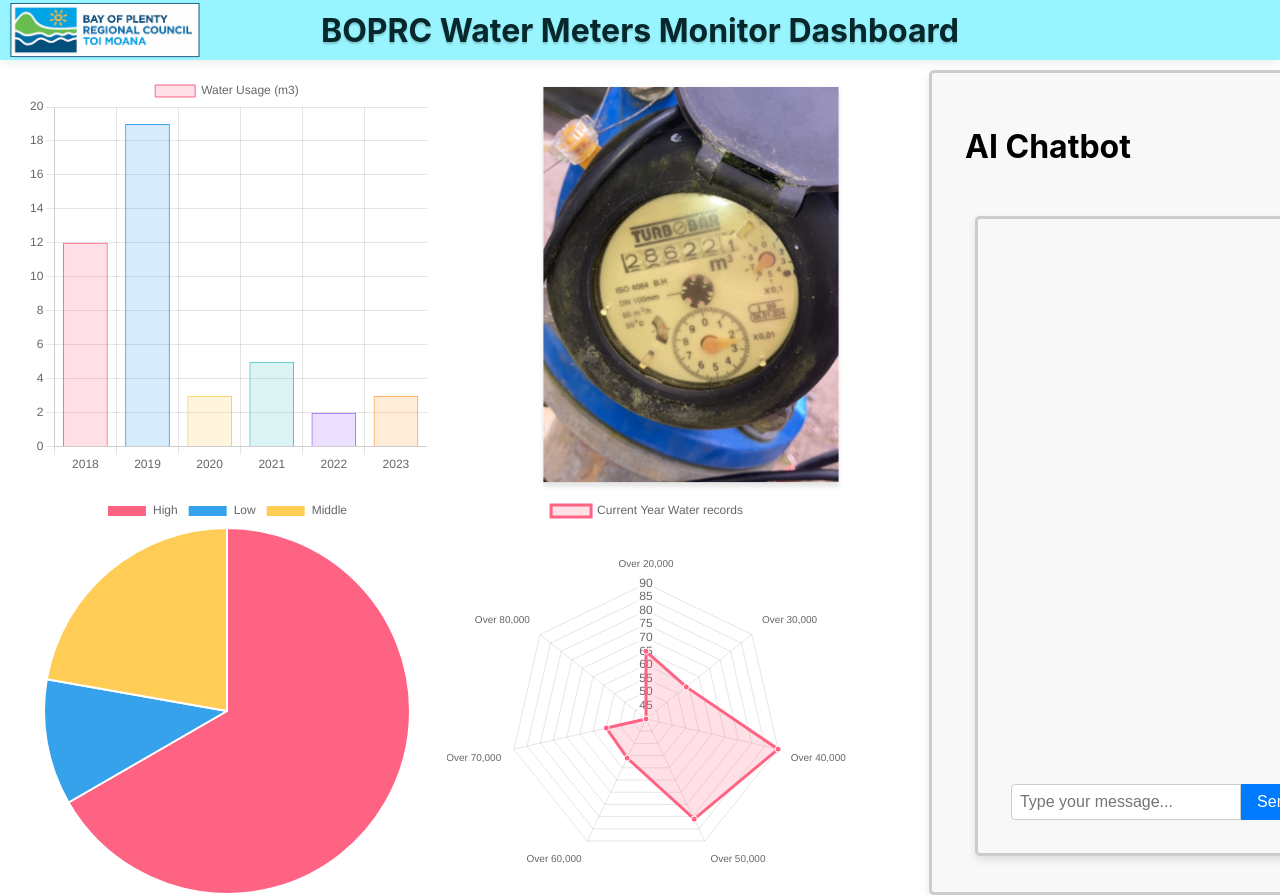
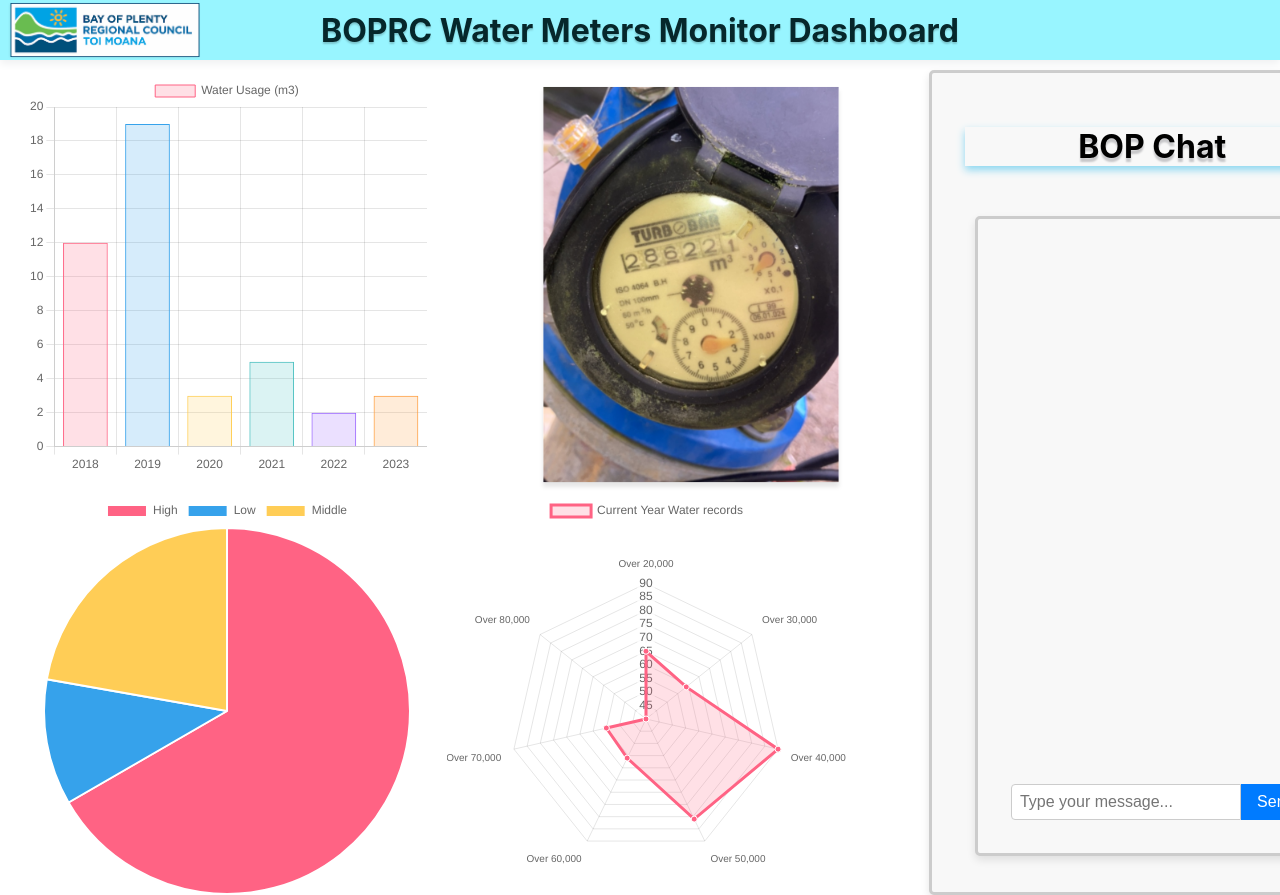
Before and after one commit to KyrieRui/BOPRC_water_meter_Monitor_Demo, a React (Create React App) app: page / in a window 1280 px wide. Shown: the top 895 px of the page. Built offline with nearby package versions, Linux system fonts and the light colour scheme.

Commit message:
RAG LLM set in

```diff
--- a/src/App.css
+++ b/src/App.css
@@ -22,7 +22,6 @@
   height: 60px; /* 图片高度 */
   transform: scale(0.9);
   box-shadow: 0 1px 3px 0 rgb(0 0 0 / 10%), 0 1px 2px -1px rgb(0 0 0 / 10%);
-
 }
 
 .app-container {
@@ -33,7 +32,12 @@
   width: 300px;
   margin-right: 20px;
   box-shadow: 0 5px 5px 0 rgb(0 0 0 / 10%), 0 1px 2px -1px rgb(0 0 0 / 10%);
+}
 
+.chatbot-container h1 {
+  text-align: center;
+  box-shadow: 0 4px 8px #8bd7f1;
+  text-shadow: 0 3.5px 2px rgba(5, 6, 13, 0.2);
 }
 
 .app-container {
@@ -56,14 +60,12 @@
 }
 
 .chart-item img {
-    width: 82%;
-    transform: scale(0.9);
-    margin-left: 80px;
-    margin-top: -10px;
-    box-shadow: 0 5px 5px 0 rgb(0 0 0 / 10%), 0 1px 2px -1px rgb(0 0 0 / 10%);
-
+  width: 82%;
+  transform: scale(0.9);
+  margin-left: 80px;
+  margin-top: -10px;
+  box-shadow: 0 5px 5px 0 rgb(0 0 0 / 10%), 0 1px 2px -1px rgb(0 0 0 / 10%);
 }
-
 
 .App {
   text-align: center;
--- a/src/App.js
+++ b/src/App.js
@@ -10,7 +10,7 @@ function App() {
   return (
     <div className="app-container">
       <div className="header">
-                <img src ={logo} alt={"My Logo"} />
+        <img src={logo} alt={"My Logo"} />
         <h1>BOPRC Water Meters Monitor Dashboard</h1>
       </div>
       <div className="charts-grid">
@@ -18,7 +18,7 @@ function App() {
           <BarChart />
         </div>
         <div className="chart-item">
-                    <img src={meter} alt={"water_meter"}/>
+          <img src={meter} alt={"water_meter"} />
           {/*<LineChart />*/}
         </div>
         <div className="chart-item">
@@ -29,7 +29,7 @@ function App() {
         </div>
       </div>
       <div className="chatbot-container">
-                <h1>AI Chatbot</h1>
+        <h1>BOP Chat</h1>
         <Chatbot />
       </div>
     </div>
--- a/src/Chatbot.js
+++ b/src/Chatbot.js
@@ -10,23 +10,30 @@ const Chatbot = () => {
   const sendMessage = async (prompt) => {
     try {
       setIsLoading(true);
-      const response = await axios.post('http://localhost:8000/complete', {
+      const response = await axios.post(
+        "http://localhost:8000/complete",
+        {
           prompt,
-      }, {
+        },
+        {
           headers: {
-          'Content-Type': 'application/json',
-          'Access-Control-Allow-Origin': '*'
+            "Content-Type": "application/json",
+            "Access-Control-Allow-Origin": "*",
+          },
         }
-      });
+      );
       console.log(response);
-      const botReply = response?.data?.data;
-      // const botReply = response?.data?.data?.result;
+      // const botReply = response?.data?.data;
+      const botReply = response?.data?.data?.result;
 
       if (botReply) {
-        setMessages((prevMessages) => [...prevMessages, { text: botReply, isBot: true }]);
+        setMessages((prevMessages) => [
+          ...prevMessages,
+          { text: botReply, isBot: true },
+        ]);
       }
     } catch (error) {
-      console.error('Error:', error);
+      console.error("Error:", error);
     } finally {
       setIsLoading(false);
     }
```
Lines whose indentation alone changed are shown as unchanged.
